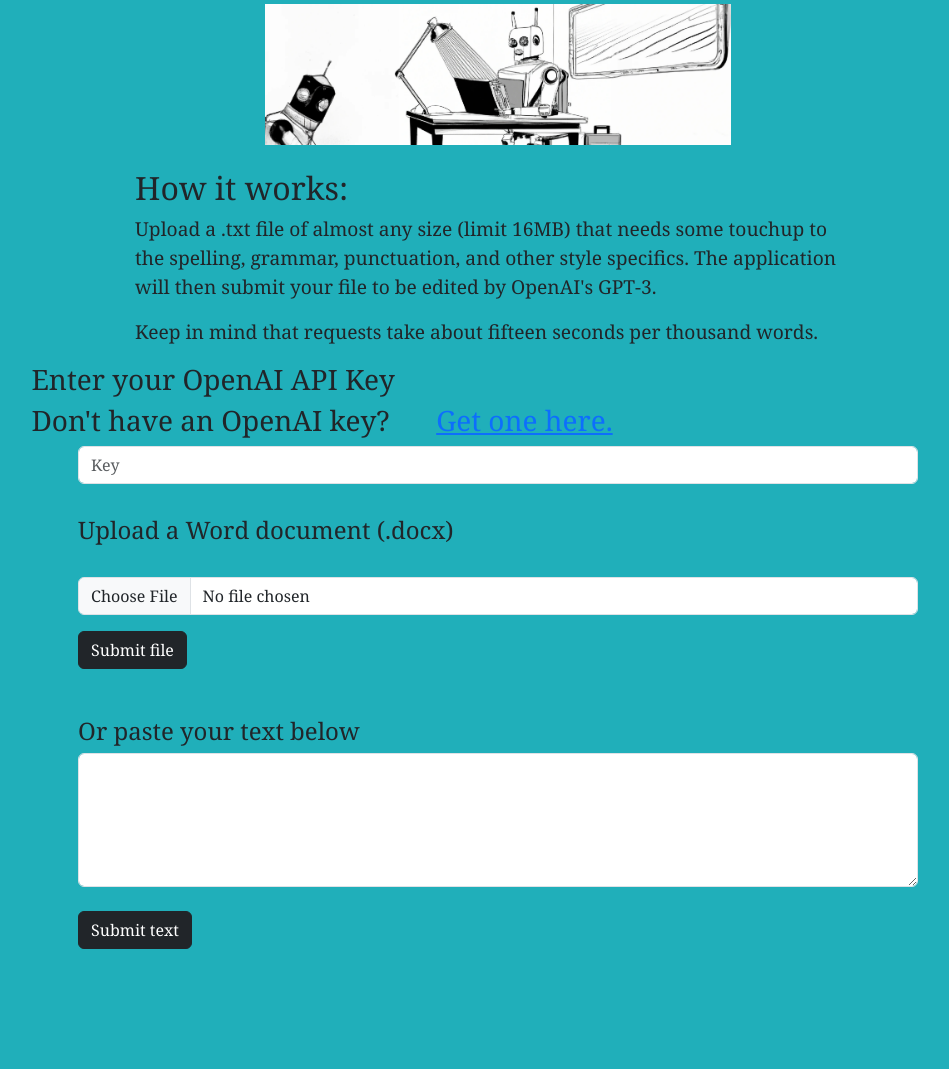
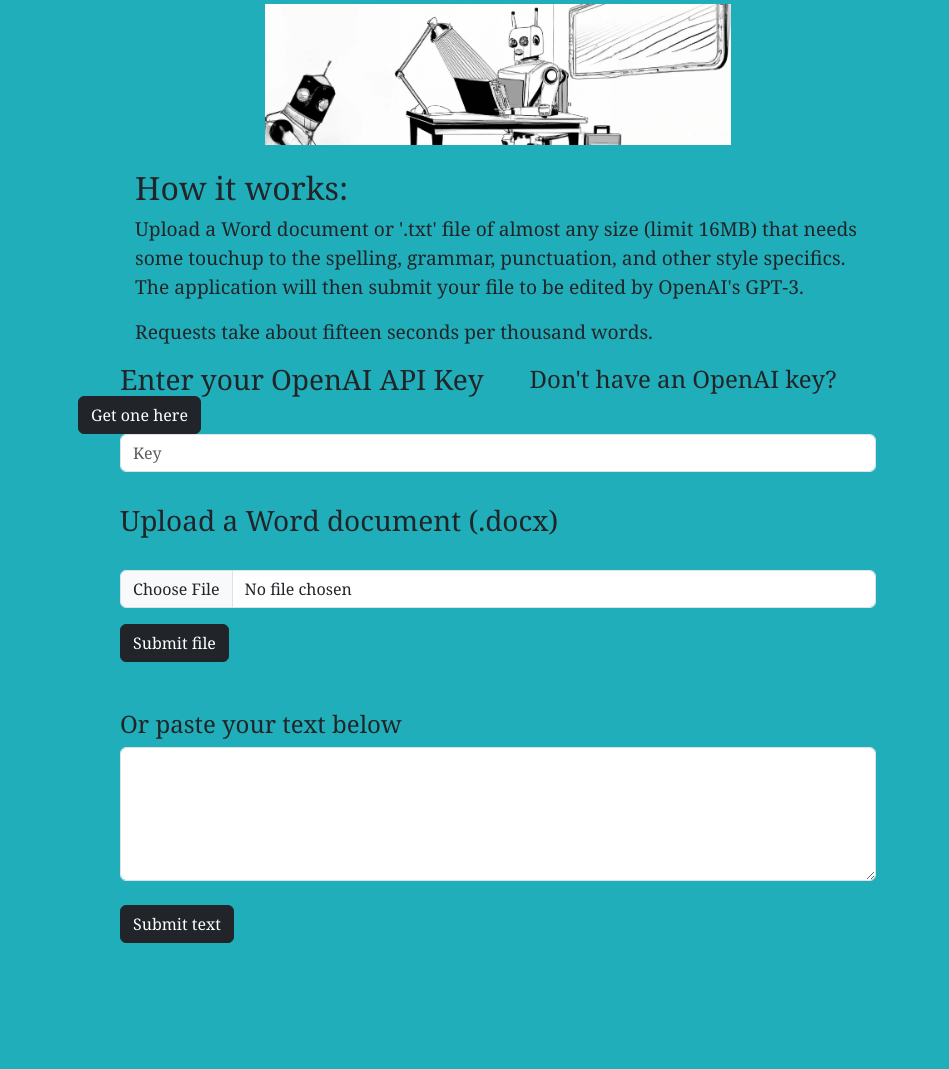
Before and after one commit to ThomasMoncrief/CopyeditGPT, a Flask app: page / in a window 1280 px wide. Shown: the part 126-1195 px from the top of the page, without its empty margins (142-1091 px from the left). After the commit the page ends 1069 px from the top, so only its background shows below. Run offline with Flask 3, Linux system fonts and the light colour scheme; some libraries are stand-ins or nearby versions.

Commit message:
touch up and choice of .docx download

```diff
--- a/app.py
+++ b/app.py
@@ -31,20 +31,24 @@ def upload():
     if request.form['upload'] == "upload_file":
         try:
             file = request.files['file']
+            if not file:
+                return "Must upload a file"
             # Would be nice to check the file size here. Not sure if MAX_CONTENT checks it here or after file.save,
             # but it takes a long time for it to check files that are 1 GB+
             global_var.extension = os.path.splitext(file.filename)[1]
             if global_var.extension not in app.config["ALLOWED_EXTENSIONS"]:
-                return "Cannot upload that file type"
+                return "Cannot upload that file type. Must be '.txt' or '.docx'"
 
-            if file:
-                file.save("text_files/original" + global_var.extension)
+            file.save("text_files/original" + global_var.extension)
+
         except RequestEntityTooLarge:
             return "File is too large."
 
     if request.form['upload'] == "upload_text":
         #reset paragraph formatting sent by the HTML form
         text = request.form['text_box'].split("\r\n")
+        if text == [""]:
+            return "Text box is blank"
         submit_text = open("text_files/original.txt", "w", encoding='utf-8', errors="ignore")
         for paragraph in text:
             submit_text.write(paragraph + "\n")
@@ -68,25 +72,26 @@ def progress():
 def results():
     with open("text_files/edited.txt", "r", encoding='utf-8', errors="ignore") as f:
         edited_text = f.read()
-    edited_text = edited_text.split("\n\n")
+    edited_text = edited_text.split("\n")
     return render_template("results.html", text_to_display=edited_text)
 
 
 @app.route('/download')
 def download():
-    #*Need to match original document's formatting. Otherwise it is difficult to reject changes.
-    # Need to provide an option to download .txt type, not make it automatic if .txt was the uploaded type.
-    if global_var.extension == ".txt":
+    file_type = request.args.get('type')
+    if file_type == "txt":
         return send_file("text_files/edited.txt", as_attachment=True)
 
-    edited = docx.Document()
-    with open("text_files/edited.txt", "r", encoding='utf-8', errors="ignore") as f:
-        edited_text = f.read()
-    edited_text = edited_text.split("\n")
-    for paragraph in edited_text:
-        edited.add_paragraph(paragraph)
-    edited.save("text_files/edited.docx")
-    return send_file("text_files/edited.docx")
+    #*Need to match original document's formatting. Otherwise it is difficult to reject changes.
+    if file_type == "docx":
+        edited = docx.Document()
+        with open("text_files/edited.txt", "r", encoding='utf-8', errors="ignore") as f:
+            edited_text = f.read()
+        edited_text = edited_text.split("\n")
+        for paragraph in edited_text:
+            edited.add_paragraph(paragraph)
+        edited.save("text_files/edited.docx")
+        return send_file("text_files/edited.docx")
 
 
 if __name__ == "__main__":
--- a/functions.py
+++ b/functions.py
@@ -35,7 +35,8 @@ def run_editor(submit_text):
         submit_chunk += submit_text[:4000 + adj_count]
         submit_text = submit_text[4000 + adj_count:]
 
-        #turn this on, and next line off, for for testing purposes.
+        #**EDITOR SWITCH**
+        #Activate top line for testing purpose. Activate second line to run the editor.
         edited_text.write(submit_chunk)
         #edited_text.write(openai_api(submit_chunk))
 
--- a/static/styles.css
+++ b/static/styles.css
@@ -27,3 +27,8 @@ p{
     width: 900px;
     height: 60px;
 }
+
+.inline-content {
+    display: inline;
+    vertical-align: middle; /* Optional: Align vertically if needed */
+}
--- a/templates/index.html
+++ b/templates/index.html
@@ -14,21 +14,20 @@
     </div>
     <br>
     <h2>How it works:</h2>
-    <p>Upload a .txt file of almost any size (limit 16MB) that needs some touchup to the spelling, grammar, punctuation, and other style specifics.
+    <p>Upload a Word document or '.txt' file of almost any size (limit 16MB) that needs some touchup to the spelling, grammar, punctuation, and other style specifics.
         The application will then submit your file to be edited by OpenAI's GPT-3.
     </p>
-    <p>Keep in mind that requests take about fifteen seconds per thousand words.
+    <p>Requests take about fifteen seconds per thousand words.
     </p>
-    <div style="text-align: left; margin: 0% !important;">
-
-            <h3>Enter your OpenAI API Key</h3>
-            <h3>Don't have an OpenAI key?<a href="https://openai.com/blog/openai-api">Get one here.</h3></a>
+    <div>
         <form action="/upload" method="post" enctype="multipart/form-data">
+            <h3 class="inline-content">Enter your OpenAI API Key</h3>
+            <h4 class="inline-content" style="margin: 0%;">Don't have an OpenAI key?  </h4><button class="btn btn-dark inline-content" onclick="window.location.href='https://www.openai.com/blog/openai-api';">Get one here</button>
             <div>
                 <input id="key" name="key" class="form-control mb-2 mr-sm-2" placeholder="Key" type="password">
             </div>
             <br>
-            <h4>Upload a Word document (.docx)</h4>
+            <h3>Upload a Word document (.docx)</h3>
             <div class="mb-3">
                 <label for="fileUpload" class="form-label"></label>
                 <input class="form-control" type="file" name="file" id="file">
--- a/templates/progress.html
+++ b/templates/progress.html
@@ -27,7 +27,6 @@
             progressForm.submit();
             runEditorBtn.disabled = true;
             runEditorBtn.innerHTML = `
-
                 <span class="spinner-border spinner-grow-sm" role="status" aria-hidden="true"></span>
                 <span class="sr-only">Running</span>
             `;
--- a/templates/results.html
+++ b/templates/results.html
@@ -10,7 +10,8 @@
 </div>
     <br><br><br>
     <div style="text-align: center;">
-        <button onclick="window.location.href='/download';">Download Edited Text</button>
+        <button class="btn btn-dark" onclick="window.location.href='/download?type=txt';">Download Plain Text</button>
+        <button class="btn btn-dark" onclick="window.location.href='/download?type=docx';">Download Word Document</button>
     </div>
 
     <br><br>
@@ -19,7 +20,7 @@
     {% endfor %}
     <br>
     <div style="text-align:center;">
-        <button onclick="window.location.href='/';" >Back to editor</button>
+        <button class="btn btn-dark" onclick="window.location.href='/';" >Back to editor</button>
     </div>
 
 {% endblock %}
```
